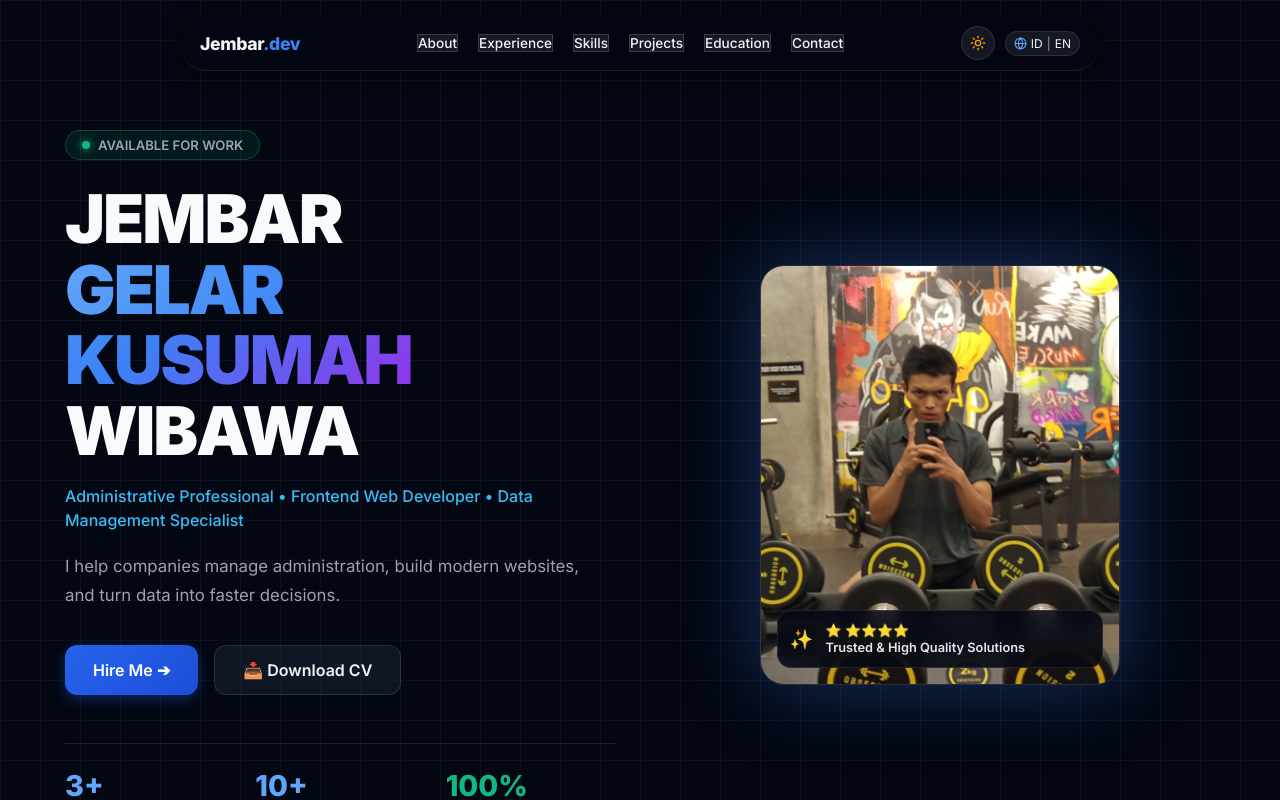
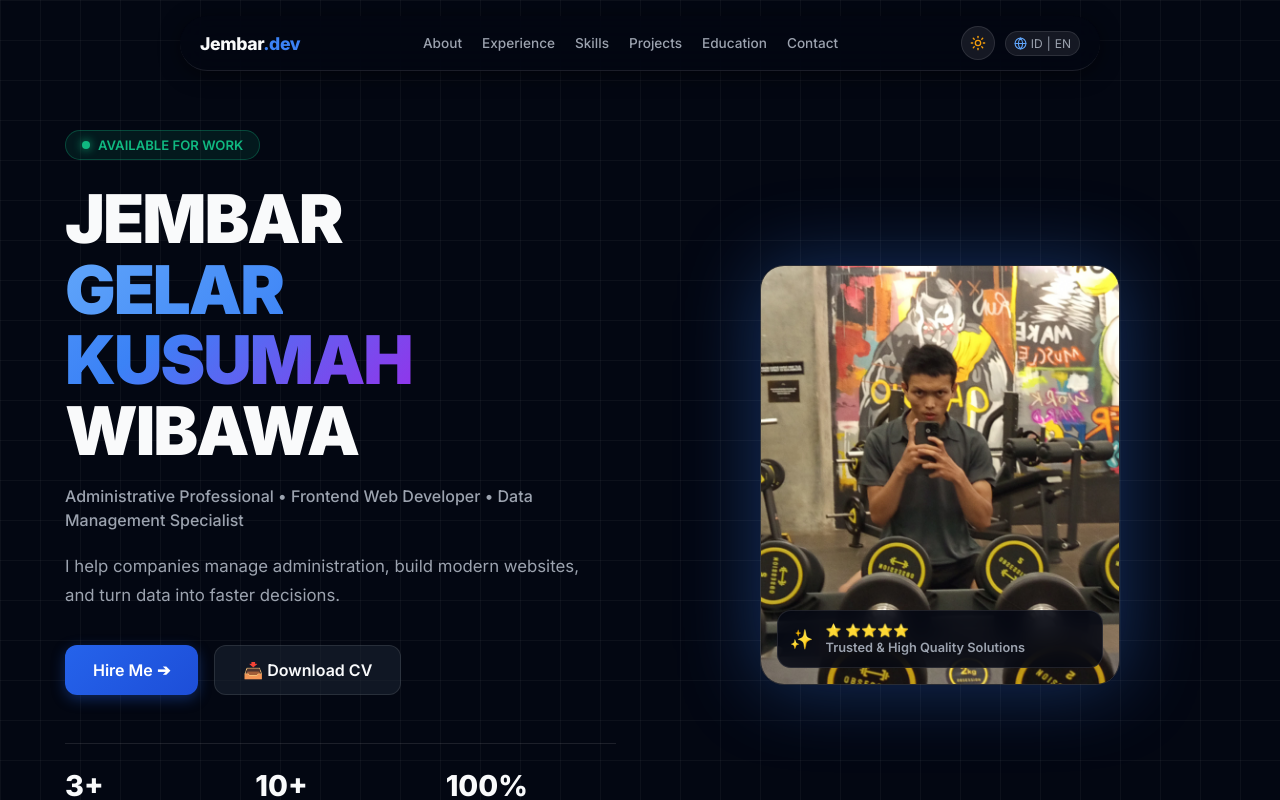
Before and after one commit to jembargelar/jembar-portfolio, a React (Vite) app: page / in a window 1280 px wide. Shown: the top 800 px of the page. Built offline with nearby package versions, Linux system fonts and the light colour scheme.

Commit message:
Fix root theme background and heading visibility for light/dark modes

```diff
--- a/src/index.css
+++ b/src/index.css
@@ -16,8 +16,8 @@
   --shadow-color: rgba(0, 0, 0, 0.5);
 }
 
-/* --- LIGHT MODE (CLEAN & MODERN) --- */
-.light-mode, [data-theme="light"] {
+/* --- LIGHT MODE (CLEAN & HIGH CONTRAST) --- */
+.light-mode, [data-theme="light"], html.light-mode, body.light-mode {
   --bg-color: #f8fafc !important;
   --text-primary: #0f172a !important;
   --text-secondary: #475569 !important;
@@ -41,18 +41,18 @@
   transition: background-color 0.3s ease, color 0.3s ease, border-color 0.3s ease, box-shadow 0.3s ease;
 }
 
-body {
+html, body {
   background-color: var(--bg-color) !important;
   color: var(--text-primary) !important;
   overflow-x: hidden;
 }
 
-/* Force All Section Backgrounds to Follow Global Body Theme */
+/* Paksa seluruh bagian menggunakan latar transparan agar mengikuti warna tema utama */
 section, header, footer, main, div[id] {
   background-color: transparent !important;
 }
 
-/* Grid Pattern Dynamics */
+/* Pola Grid Adaptif */
 .bg-grid-pattern {
   background-size: 40px 40px;
   background-image:
@@ -60,30 +60,16 @@ section, header, footer, main, div[id] {
     linear-gradient(to bottom, var(--grid-line) 1px, transparent 1px) !important;
 }
 
-/* Typography Rules Fix (Warna Adaptif Sesuai Theme) */
+/* Aturan Tipografi Utama */
 h1, h2, h3, h4, h5, h6 {
-  color: var(--text-primary);
+  color: var(--text-primary) !important;
 }
 
-p, span:not(.btn-gradient span) {
-  color: var(--text-secondary);
+p {
+  color: var(--text-secondary) !important;
 }
 
-/* Khusus saat Light Mode Aktif */
-.light-mode h1,
-.light-mode h2,
-.light-mode h3,
-.light-mode h4,
-.light-mode h5,
-.light-mode h6 {
-  color: #0f172a !important;
-}
-
-.light-mode p {
-  color: #475569 !important;
-}
-
-/* Navbar & Mobile Dropdown Sync */
+/* Navbar & Card Fixes */
 .glass-navbar {
   background: var(--nav-bg) !important;
   backdrop-filter: blur(16px);
@@ -92,7 +78,6 @@ p, span:not(.btn-gradient span) {
   box-shadow: 0 4px 20px var(--shadow-color) !important;
 }
 
-/* Cards Styling */
 .glass-card {
   background: var(--card-bg) !important;
   backdrop-filter: blur(12px);
@@ -107,22 +92,15 @@ p, span:not(.btn-gradient span) {
   box-shadow: 0 10px 25px -5px rgba(59, 130, 246, 0.2) !important;
 }
 
-/* Primary Button (Hubungi Saya) */
+/* Tombol Utama */
 .btn-gradient {
   background: linear-gradient(135deg, #2563eb 0%, #1d4ed8 100%) !important;
   color: #ffffff !important;
   box-shadow: 0 4px 14px rgba(37, 99, 235, 0.35) !important;
 }
 
-/* Secondary Button (Unduh CV) Fix */
-button:not(.btn-gradient), a:not(.btn-gradient) {
-  background-color: var(--btn-secondary-bg);
-  border: 1px solid var(--btn-secondary-border);
-  color: var(--btn-secondary-text) !important;
-}
-
-/* Glow Accent Softener in Light Mode */
+/* Reduksi Cahaya Aurora di Light Mode */
 .light-mode .aurora-glow-1,
 .light-mode .aurora-glow-2 {
-  opacity: 0.25;
+  opacity: 0.15;
 }
```
